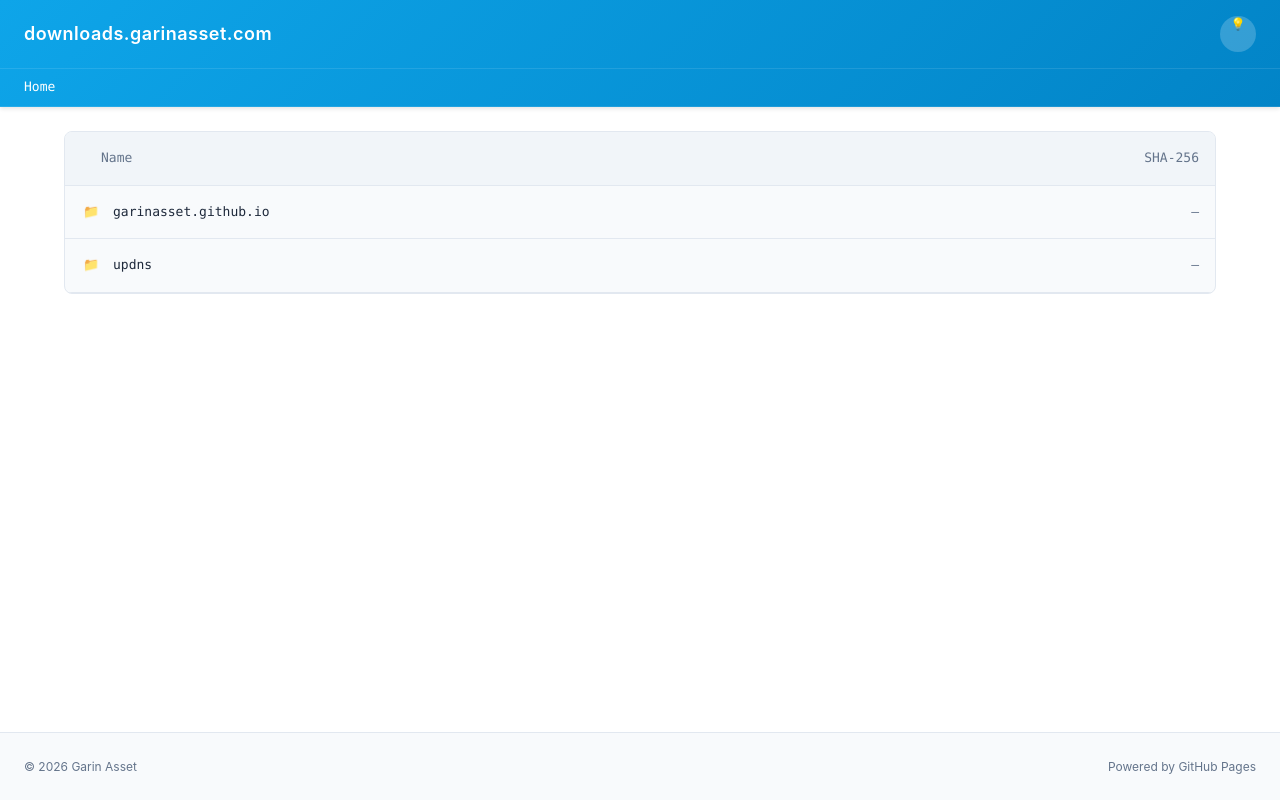
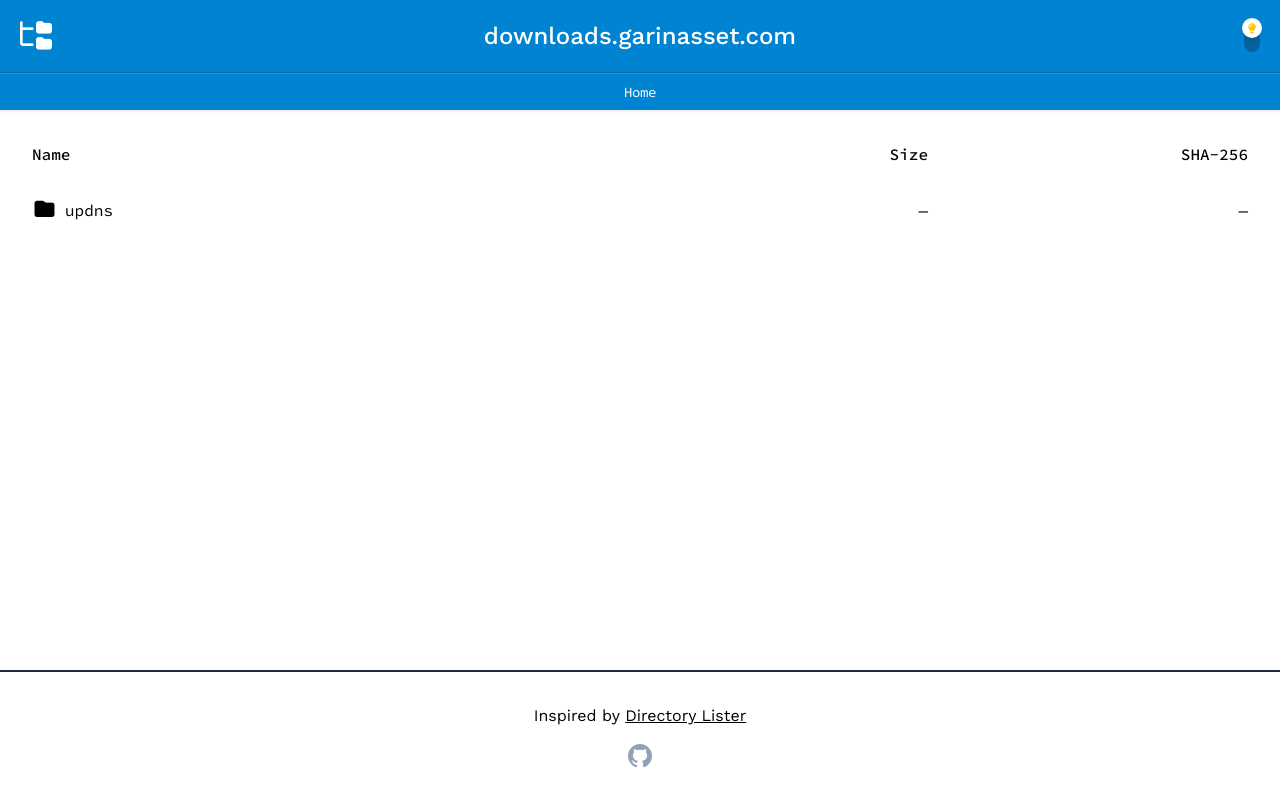
Before and after one commit to garinasset/garinasset.github.io, a plain HTML site: page index.html in a window 1280 px wide. Drawn offline with nearby package versions, Linux system fonts and the light colour scheme.

Commit message:
生产: 里程碑

```diff
--- a/assets/css/style.css
+++ b/assets/css/style.css
@@ -1,57 +1,40 @@
-
 :root {
-    --bg-light: #ffffff;
-    --bg-surface-light: #f8fafc;
-    --bg-hover-light: #f1f5f9;
-    --border-light: #e2e8f0;
-    --text-primary-light: #1e293b;
-    --text-secondary-light: #64748b;
-    --header-bg-light: #0ea5e9;
-    --accent-light: #0284c7;
-
-    --bg-dark: #1e293b;
-    --bg-surface-dark: #0f172a;
-    --bg-hover-dark: #1e293b;
-    --border-dark: #334155;
-    --text-primary-dark: #f1f5f9;
-    --text-secondary-dark: #94a3b8;
-    --header-bg-dark: #6d28d9;
-    --accent-dark: #7c3aed;
-
-    --radius: 8px;
-    --transition: 0.2s ease;
+    color-scheme: light;
+    --background: #fff;
+    --text: #000;
+    --header: oklch(0.588 0.158 241.966);
+    --header-border: oklch(0.5 0.134 242.749);
+    --header-highlight: oklch(0.685 0.169 237.323);
+    --hover: oklch(0.968 0.007 247.896);
+    --footer-border: oklch(0.279 0.041 260.031);
+    --link-hover: oklch(0.5 0.134 242.749);
+    --muted: oklch(0.704 0.04 256.788);
+    --mono: "Source Code Pro", ui-monospace, monospace;
 }
 
 * {
     box-sizing: border-box;
-    margin: 0;
-    padding: 0;
-}
-
-html {
-    scroll-behavior: smooth;
 }
 
 body {
-    min-height: 100vh;
-    font-family:
-        -apple-system,
-        BlinkMacSystemFont,
-        "Segoe UI",
-        Roboto,
-        sans-serif;
-    line-height: 1.6;
-    transition: background-color var(--transition), color var(--transition);
-}
-
-body.light {
-    background: var(--bg-light);
-    color: var(--text-primary-light);
+    margin: 0;
+    background: var(--background);
+    color: var(--text);
+    font-family: "Work Sans", system-ui, sans-serif;
+    font-size: 16px;
+    line-height: 1.5;
 }
 
 body.dark {
-    background: var(--bg-dark);
-    color: var(--text-primary-dark);
+    color-scheme: dark;
+    --background: oklch(0.279 0.041 260.031);
+    --text: #fff;
+    --header: oklch(0.491 0.27 292.581);
+    --header-border: oklch(0.432 0.232 292.759);
+    --header-highlight: oklch(0.541 0.281 293.009);
+    --hover: oklch(0.491 0.27 292.581);
+    --footer-border: #fff;
+    --link-hover: oklch(0.491 0.27 292.581);
 }
 
 a {
@@ -59,345 +42,316 @@ a {
     text-decoration: none;
 }
 
+button {
+    font: inherit;
+}
+
+a:focus-visible,
+button:focus-visible {
+    outline: 2px solid currentColor;
+    outline-offset: 4px;
+}
+
 .page-wrapper {
     display: flex;
     flex-direction: column;
     min-height: 100vh;
+    min-height: 100dvh;
 }
 
-/* Header */
+.container {
+    width: 100%;
+    margin-inline: auto;
+    padding-inline: 16px;
+}
 
 .header {
-    background: linear-gradient(135deg, var(--header-bg-light), #0284c7);
-    color: white;
-    box-shadow: 0 2px 4px rgba(0, 0, 0, 0.1);
     position: sticky;
     top: 0;
-    z-index: 100;
+    z-index: 10;
+    color: #fff;
+    background: var(--header);
+    box-shadow: 0 1px 3px #0000001a;
 }
 
-body.dark .header {
-    background: linear-gradient(135deg, var(--header-bg-dark), #5b21b6);
-    box-shadow: 0 2px 4px rgba(0, 0, 0, 0.3);
+.header-upper {
+    border-bottom: 1px solid var(--header-border);
 }
 
 .header-top {
+    display: grid;
+    grid-template-columns: 40px minmax(0, 1fr) 40px;
+    align-items: center;
+    gap: 24px;
+    padding-block: 16px;
+}
+
+.logo {
     display: flex;
     align-items: center;
-    justify-content: space-between;
-    padding: 16px 24px;
-    border-bottom: 1px solid rgba(255, 255, 255, 0.1);
+    justify-content: center;
+    width: 40px;
+    height: 40px;
+    padding: 4px;
 }
 
-.brand {
-    flex: 1;
+.logo i {
+    font-size: calc(32px * 8 / 9);
 }
 
 .brand-text {
-    font-size: 18px;
-    font-weight: 600;
-    letter-spacing: 0.5px;
+    margin: 0;
+    text-align: center;
+    font-size: clamp(13px, 3.2vw, 24px);
+    font-weight: 500;
+    line-height: 1.5;
+    overflow-wrap: anywhere;
 }
 
 .theme-toggle {
-    background: rgba(255, 255, 255, 0.2);
-    border: none;
-    border-radius: 20px;
-    width: 36px;
-    height: 36px;
-    cursor: pointer;
     display: flex;
     align-items: center;
     justify-content: center;
-    transition: background-color var(--transition);
-    flex-shrink: 0;
+    width: 24px;
+    height: 40px;
+    justify-self: end;
+    padding: 0;
+    border: 0;
+    color: inherit;
+    background: transparent;
+    cursor: pointer;
 }
 
-.theme-toggle:hover {
-    background: rgba(255, 255, 255, 0.3);
-}
-
-.theme-toggle-inner {
-    position: relative;
-    width: 20px;
-    height: 24px;
+.theme-track {
+    display: flex;
+    align-items: center;
+    justify-content: center;
+    width: 16px;
+    height: 32px;
+    border-radius: 999px;
+    background: oklch(0.208 0.042 265.755 / 0.3);
 }
 
 .theme-toggle-circle {
-    position: absolute;
-    width: 20px;
-    height: 20px;
     display: flex;
     align-items: center;
     justify-content: center;
-    font-size: 12px;
-    transition: transform var(--transition);
+    flex-shrink: 0;
+    width: 20px;
+    height: 20px;
+    border-radius: 50%;
+    color: oklch(0.852 0.199 91.936);
+    background: #fff;
+    box-shadow: 0 4px 6px #0000001a;
     transform: translateY(-8px);
+    transition: transform 300ms ease-in-out;
+}
+
+.theme-toggle-circle i {
+    font-size: 10px;
 }
 
 body.dark .theme-toggle-circle {
-    transform: translateY(4px);
+    color: oklch(0.446 0.043 257.281);
+    transform: translateY(8px);
 }
 
-/* Breadcrumb */
-
 .breadcrumb-container {
-    padding: 8px 24px;
-    border-bottom: 1px solid rgba(255, 255, 255, 0.1);
-    font-family: 'Monaco', 'Courier New', monospace;
-    font-size: 13px;
+    border-top: 1px solid var(--header-highlight);
 }
 
 .breadcrumb {
-    display: flex;
-    align-items: center;
-    gap: 6px;
-    overflow-x: auto;
-    white-space: nowrap;
-}
-
-.breadcrumb-item {
-    display: inline-block;
-}
-
-.breadcrumb a {
-    color: rgba(255, 255, 255, 0.9);
-    transition: color var(--transition);
+    padding-block: 8px;
+    text-align: center;
+    font-family: var(--mono);
+    font-size: 14px;
+    line-height: 20px;
+    letter-spacing: -0.35px;
 }
 
 .breadcrumb a:hover {
     text-decoration: underline;
-    color: white;
 }
-
-/* Main Content */
 
 .main-content {
     flex: 1;
-    padding: 24px;
-    max-width: 1200px;
-    width: 100%;
-    margin: 0 auto;
 }
 
-/* Directory Container */
-
 .directory-container {
-    background: var(--bg-surface-light);
-    border: 1px solid var(--border-light);
-    border-radius: var(--radius);
-    overflow: hidden;
-    transition: background-color var(--transition), border-color var(--transition);
+    margin-block: 16px;
 }
 
-body.dark .directory-container {
-    background: var(--bg-surface-dark);
-    border-color: var(--border-dark);
-}
-
-.directory-header {
-    background: var(--bg-hover-light);
-    border-bottom: 1px solid var(--border-light);
-    transition: background-color var(--transition), border-color var(--transition);
-}
-
-body.dark .directory-header {
-    background: var(--bg-hover-dark);
-    border-bottom-color: var(--border-dark);
+.header-row,
+.file-link {
+    display: flex;
+    align-items: center;
+    padding: 16px;
+    font-family: var(--mono);
 }
 
 .header-row {
-    display: flex;
-    align-items: center;
-    padding: 16px;
     font-weight: 500;
-    font-size: 13px;
-    font-family: 'Monaco', 'Courier New', monospace;
-    color: var(--text-secondary-light);
-}
-
-body.dark .header-row {
-    color: var(--text-secondary-dark);
-}
-
-.col-icon {
-    width: 20px;
-    flex-shrink: 0;
 }
 
 .col-name {
     flex: 1;
     min-width: 0;
+    margin-right: 8px;
+    overflow: hidden;
+    text-overflow: ellipsis;
+    white-space: nowrap;
 }
 
-.col-sha {
-    width: 200px;
+.col-size {
+    width: 16.666667%;
+    margin-inline: 8px;
     text-align: right;
     flex-shrink: 0;
 }
 
-/* File List */
+.col-sha {
+    width: 25%;
+    margin-left: 8px;
+    text-align: right;
+    flex-shrink: 0;
+}
 
 .file-list {
+    margin: 0;
+    padding: 0;
     list-style: none;
 }
 
-.file-item {
-    display: flex;
-    align-items: center;
-    padding: 16px;
-    border-bottom: 1px solid var(--border-light);
-    font-family: 'Monaco', 'Courier New', monospace;
-    font-size: 13px;
-    transition: background-color var(--transition);
-    cursor: pointer;
+.file-link {
+    border-radius: 8px;
 }
 
-body.dark .file-item {
-    border-bottom-color: var(--border-dark);
-}
-
-.file-item:hover {
-    background: var(--bg-hover-light);
-}
-
-body.dark .file-item:hover {
-    background: var(--bg-hover-dark);
-}
-
-.file-item a {
-    display: flex;
-    align-items: center;
-    width: 100%;
-    color: inherit;
+.file-link:hover,
+.file-link:focus-visible {
+    background: var(--hover);
+    box-shadow: 0 1px 2px #0000000d;
 }
 
 .file-icon {
-    width: 20px;
+    width: 25px;
+    margin-right: 8px;
+    text-align: center;
+    font-size: 20px;
     flex-shrink: 0;
-    text-align: center;
-    margin-right: 12px;
 }
 
-.file-name {
-    flex: 1;
-    min-width: 0;
-    word-break: break-word;
-    color: var(--text-primary-light);
-    transition: color var(--transition);
-}
-
-body.dark .file-name {
-    color: var(--text-primary-dark);
-}
-
-.file-item:hover .file-name {
-    color: var(--accent-light);
-}
-
-body.dark .file-item:hover .file-name {
-    color: var(--accent-dark);
-}
-
-.file-sha {
-    width: 200px;
-    text-align: right;
-    margin-left: 16px;
-    flex-shrink: 0;
-    color: var(--text-secondary-light);
-}
-
-body.dark .file-sha {
-    color: var(--text-secondary-dark);
-}
-
-/* States */
-
-.loading,
-.empty-state,
-.error-state {
-    padding: 40px 16px;
+.status {
+    padding: 32px 16px;
     text-align: center;
-    font-size: 14px;
-    color: var(--text-secondary-light);
-}
-
-body.dark .loading,
-body.dark .empty-state,
-body.dark .error-state {
-    color: var(--text-secondary-dark);
 }
 
 .error-state {
-    color: #ef4444;
+    color: #dc2626;
 }
 
 body.dark .error-state {
-    color: #f87171;
+    color: #fca5a5;
 }
 
 [hidden] {
     display: none !important;
 }
 
-/* Footer */
-
 .footer {
-    padding: 24px;
-    margin-top: auto;
-    border-top: 1px solid var(--border-light);
+    padding-block: 32px;
+    border-top: 2px solid var(--footer-border);
     text-align: center;
-    font-size: 12px;
-    color: var(--text-secondary-light);
-    background: var(--bg-surface-light);
-    display: flex;
-    justify-content: space-between;
-    align-items: center;
-    transition: background-color var(--transition), border-color var(--transition), color var(--transition);
 }
 
-body.dark .footer {
-    background: var(--bg-surface-dark);
-    border-top-color: var(--border-dark);
-    color: var(--text-secondary-dark);
+.footer p {
+    margin: 0 0 16px;
 }
 
-/* Responsive */
-
-@media (max-width: 768px) {
-    .header-top {
-        padding: 12px 16px;
+.footer p a {
+    text-decoration: underline;
 }
 
-    .main-content {
-        padding: 16px;
+.footer p a:hover {
+    color: var(--link-hover);
 }
 
-    .directory-container {
-        border-radius: 0;
+.footer-links {
+    display: flex;
+    justify-content: center;
+    align-items: center;
+    height: 24px;
 }
 
-    .col-sha {
-        width: 100px;
+.footer-links a {
+    display: inline-flex;
+    align-items: center;
+    height: 24px;
+    margin-inline: 8px;
+    color: var(--muted);
+    font-size: 24px;
+    transition: color 150ms, transform 150ms;
 }
 
-    .file-sha {
-        width: 100px;
-        font-size: 11px;
+.footer-links a:hover {
+    transform: scale(1.25);
 }
 
-    .header-row {
-        font-size: 12px;
-        padding: 12px;
+.social-github:hover {
+    color: #181717;
 }
 
-    .file-item {
-        padding: 12px;
+body.dark .social-github:hover {
+    color: #fff;
+}
+
+.social-bluesky:hover {
+    color: #0085ff;
+}
+
+.social-discussions:hover {
+    color: oklch(0.541 0.281 293.009);
+}
+
+.social-sponsor:hover {
+    color: oklch(0.592 0.249 0.584);
+}
+
+@media (min-width: 640px) {
+    .container { max-width: 640px; }
+}
+
+@media (min-width: 768px) {
+    .container { max-width: 768px; }
+}
+
+@media (min-width: 1024px) {
+    .container { max-width: 1024px; }
+}
+
+@media (min-width: 1280px) {
+    .container { max-width: 1280px; }
+}
+
+@media (max-width: 639px) {
+    .header-top {
+        gap: 8px;
+    }
+
+    .header-row,
+    .file-link {
+        padding-inline: 8px;
         font-size: 12px;
     }
 
-    .footer {
-        flex-direction: column;
-        gap: 8px;
+    .file-icon {
+        width: 20px;
+        font-size: 16px;
     }
 }
+
+@media (prefers-reduced-motion: reduce) {
+    .theme-toggle-circle,
+    .footer-links a {
+        transition: none;
+    }
+}
--- a/assets/js/app.js
+++ b/assets/js/app.js
@@ -1,114 +1,98 @@
-
 const fileList = document.getElementById('file-list');
+const loadingState = document.getElementById('loading-state');
 const emptyState = document.getElementById('empty-state');
 const errorState = document.getElementById('error-state');
 const themeRoot = document.getElementById('theme-root');
 const themeToggle = document.getElementById('theme-toggle');
+const THEME_KEY = 'theme-preference';
+const HOME_REPOSITORY = 'garinasset.github.io';
+const REPOSITORY_NAME = /^(?!\.{1,2}$)[a-zA-Z0-9._-]+$/;
 
-document.getElementById('current-year').textContent = new Date().getFullYear();
-
-// Theme Management
-const THEME_KEY = 'theme-preference';
-
-function getStoredTheme() {
-    return localStorage.getItem(THEME_KEY) || 'light';
+function applyTheme(theme) {
+    themeRoot.classList.toggle('dark', theme === 'dark');
+    themeRoot.classList.toggle('light', theme !== 'dark');
+    themeToggle.setAttribute('aria-pressed', String(theme === 'dark'));
 }
 
-function setTheme(theme) {
-    localStorage.setItem(THEME_KEY, theme);
-    themeRoot.className = theme;
+try {
+    applyTheme(localStorage.getItem(THEME_KEY) === 'dark' ? 'dark' : 'light');
+} catch (error) {
+    console.warn('Theme preference storage is unavailable:', error);
+    applyTheme('light');
 }
 
-function toggleTheme() {
-    const current = getStoredTheme();
-    const newTheme = current === 'light' ? 'dark' : 'light';
-    setTheme(newTheme);
+themeToggle.addEventListener('click', () => {
+    const theme = themeRoot.classList.contains('dark') ? 'light' : 'dark';
+    applyTheme(theme);
+    try {
+        localStorage.setItem(THEME_KEY, theme);
+    } catch (error) {
+        console.warn('Unable to save theme preference:', error);
+    }
+});
+
+function renderRepositories(repositories) {
+    const fragment = document.createDocumentFragment();
+
+    for (const repo of repositories) {
+        const item = document.createElement('li');
+        const link = document.createElement('a');
+        link.className = 'file-link';
+        link.href = `https://downloads.garinasset.com/${encodeURIComponent(repo.name)}/`;
+
+        const icon = document.createElement('i');
+        icon.className = 'fa-solid fa-folder file-icon';
+        icon.setAttribute('aria-hidden', 'true');
+
+        const name = document.createElement('span');
+        name.className = 'col-name';
+        name.textContent = repo.name;
+        name.title = repo.name;
+
+        const size = document.createElement('span');
+        size.className = 'col-size';
+        size.textContent = '\u2014';
+
+        const sha = document.createElement('span');
+        sha.className = 'col-sha';
+        sha.textContent = '\u2014';
+
+        link.append(icon, name, size, sha);
+        item.append(link);
+        fragment.append(item);
+    }
+
+    fileList.replaceChildren(fragment);
+    emptyState.hidden = repositories.length !== 0;
 }
 
-// Initialize theme
-setTheme(getStoredTheme());
-themeToggle.addEventListener('click', toggleTheme);
-
-/**
- * Render repositories as directory items
- */
-function renderRepositories(repositories) {
-    fileList.replaceChildren();
-
-    if (repositories.length === 0) {
-        emptyState.hidden = false;
-        errorState.hidden = true;
-        return;
-    }
-
-    emptyState.hidden = true;
-    errorState.hidden = true;
-
-    const fragment = document.createDocumentFragment();
-
-    repositories.forEach(repo => {
-        const item = document.createElement('div');
-        item.className = 'file-item';
-
-        const link = document.createElement('a');
-        link.href = `${repo.name}/`;
-        link.rel = 'noopener noreferrer';
-
-        const icon = document.createElement('div');
-        icon.className = 'file-icon';
-        icon.textContent = '📁';
-
-        const name = document.createElement('div');
-        name.className = 'file-name';
-        name.textContent = repo.name;
-
-        const sha = document.createElement('div');
-        sha.className = 'file-sha';
-        sha.textContent = '—';
-
-        link.appendChild(icon);
-        link.appendChild(name);
-        link.appendChild(sha);
-        item.appendChild(link);
-        fragment.appendChild(item);
-    });
-
-    fileList.appendChild(fragment);
-}
-
-/**
- * Load repositories from repositories.json
- */
 async function loadRepositories() {
     try {
-        const response = await fetch('./repositories.json?t=' + Date.now(), {
-            cache: 'no-store'
-        });
-
+        const response = await fetch('./repositories.json', { cache: 'no-store' });
         if (!response.ok) {
-            throw new Error('Unable to load repository index');
+            throw new Error(`Unable to load repository index: HTTP ${response.status}`);
         }
 
         const data = await response.json();
-
-        if (!Array.isArray(data)) {
+        if (!Array.isArray(data) || data.some(repo =>
+            !repo || typeof repo.name !== 'string' || !REPOSITORY_NAME.test(repo.name)
+        )) {
             throw new Error('Invalid repository index');
         }
 
-        // Sort by name
-        const sorted = data.sort((a, b) =>
-            (a.name || '').localeCompare(b.name || '')
-        );
-
-        renderRepositories(sorted);
-
+        const repositories = data
+            .filter(repo => repo.name.toLowerCase() !== HOME_REPOSITORY)
+            .sort((a, b) => a.name.localeCompare(b.name, 'en'));
+        renderRepositories(repositories);
+        errorState.hidden = true;
     } catch (error) {
-        console.error(error);
+        console.error('Unable to load repository directory:', error);
         fileList.replaceChildren();
         emptyState.hidden = true;
         errorState.hidden = false;
+    } finally {
+        loadingState.hidden = true;
     }
 }
 
-// Load repositories on page load
 loadRepositories();
--- a/index.html
+++ b/index.html
@@ -1,71 +1,66 @@
-
 <!DOCTYPE html>
 <html lang="en">
 <head>
     <meta charset="UTF-8">
     <meta name="viewport" content="width=device-width, initial-scale=1.0">
-    <meta name="description" content="Downloads Directory - Garin Asset">
+    <meta name="description" content="Public GitHub Pages projects by garinasset.">
     <title>downloads.garinasset.com</title>
+    <link rel="stylesheet" href="https://fonts.googleapis.com/css2?family=Source+Code+Pro:wght@400;500&family=Work+Sans:wght@400;500;600&display=swap">
+    <link rel="stylesheet" href="https://cdnjs.cloudflare.com/ajax/libs/font-awesome/7.0.1/css/all.min.css">
     <link rel="stylesheet" href="./assets/css/style.css">
     <link rel="icon" href="data:,">
+    <script src="./assets/js/app.js" defer></script>
 </head>
-
 <body class="light" id="theme-root">
     <div class="page-wrapper">
-        <!-- Header -->
         <header class="header">
-            <div class="header-top">
-                <div class="brand">
-                    <h1 class="brand-text">downloads.garinasset.com</h1>
-                </div>
-
-                <button class="theme-toggle" id="theme-toggle" aria-label="Toggle theme" title="Toggle Light/Dark Mode">
-                    <div class="theme-toggle-inner">
-                        <div class="theme-toggle-circle">💡</div>
-                    </div>
-                </button>
-            </div>
-
-            <!-- Breadcrumb -->
-            <div class="breadcrumb-container">
-                <div class="breadcrumb">
-                    <span class="breadcrumb-item">Home</span>
+            <div class="header-upper">
+                <div class="container header-top">
+                    <a class="logo" href="./" aria-label="Home" title="downloads.garinasset.com">
+                        <i class="fa-solid fa-folder-tree" aria-hidden="true"></i>
+                    </a>
+                    <h1 class="brand-text"><a href="./">downloads.garinasset.com</a></h1>
+                    <button class="theme-toggle" id="theme-toggle" type="button"
+                        aria-label="Toggle Light/Dark Mode" aria-pressed="false" title="Toggle Light/Dark Mode">
+                        <span class="theme-track">
+                            <span class="theme-toggle-circle">
+                                <i class="fa-solid fa-lightbulb" aria-hidden="true"></i>
+                            </span>
+                        </span>
+                    </button>
                 </div>
             </div>
+            <nav class="breadcrumb-container" aria-label="Breadcrumb">
+                <div class="container breadcrumb">
+                    <a href="./" aria-current="page">Home</a>
+                </div>
+            </nav>
         </header>
 
-        <main class="main-content">
-            <!-- Directory Table -->
-            <div class="directory-container">
-                <div class="directory-header">
-                    <div class="header-row">
-                        <div class="col-icon"></div>
-                        <div class="col-name">Name</div>
-                        <div class="col-sha">SHA-256</div>
-                    </div>
+        <main class="container main-content">
+            <section class="directory-container" aria-label="Repositories">
+                <div class="header-row">
+                    <div class="col-name">Name</div>
+                    <div class="col-size">Size</div>
+                    <div class="col-sha">SHA-256</div>
                 </div>
-
-                <div id="file-list" class="file-list" aria-live="polite">
-                    <div class="loading">Loading...</div>
-                </div>
-
-                <div id="empty-state" class="empty-state" hidden>
-                    No items found.
-                </div>
-
-                <div id="error-state" class="error-state" hidden>
-                    Unable to load directory.
-                </div>
-            </div>
+                <ul id="file-list" class="file-list" aria-label="Repository directories"></ul>
+                <p id="loading-state" class="status" role="status">Loading repositories...</p>
+                <p id="empty-state" class="status" role="status" hidden>No public Pages repositories found.</p>
+                <p id="error-state" class="status error-state" role="alert" hidden>
+                    Unable to load the repository directory. Please reload to try again.
+                </p>
+            </section>
         </main>
 
-        <!-- Footer -->
-        <footer class="footer">
-            <div>© <span id="current-year"></span> Garin Asset</div>
-            <div>Powered by GitHub Pages</div>
+        <footer class="container footer">
+            <p>Inspired by <a href="https://www.directorylister.com">Directory Lister</a></p>
+            <div class="footer-links">
+                <a class="social-github" href="https://github.com/garinasset" aria-label="GitHub" title="GitHub">
+                    <i class="fa-brands fa-github" aria-hidden="true"></i>
+                </a>
+            </div>
         </footer>
     </div>
-
-    <script src="./assets/js/app.js"></script>
 </body>
 </html>
--- a/repositories.json
+++ b/repositories.json
@@ -1,12 +1,5 @@
 [
   {
-    "name": "updns",
-    "url": "https://github.com/garinasset/updns",
-    "description": "updns 是一个 OpenWrt 上的本地 DNS 服务器，提供灵活的 DNS 路由、 NFT set 联动，支持 DoT、DoH 且拥有强大的 主动预取、广告拦截 和 DNS 审计 能力。"
-  },
-  {
-    "name": "garinasset.github.io",
-    "url": "https://github.com/garinasset/garinasset.github.io",
-    "description": ""
+    "name": "updns"
   }
 ]
```
Also changed, not shown: .github/scripts/build-index.mjs (added), .github/scripts/build-index.test.mjs (added), 3 other files. Lines whose indentation alone changed are shown as unchanged.
